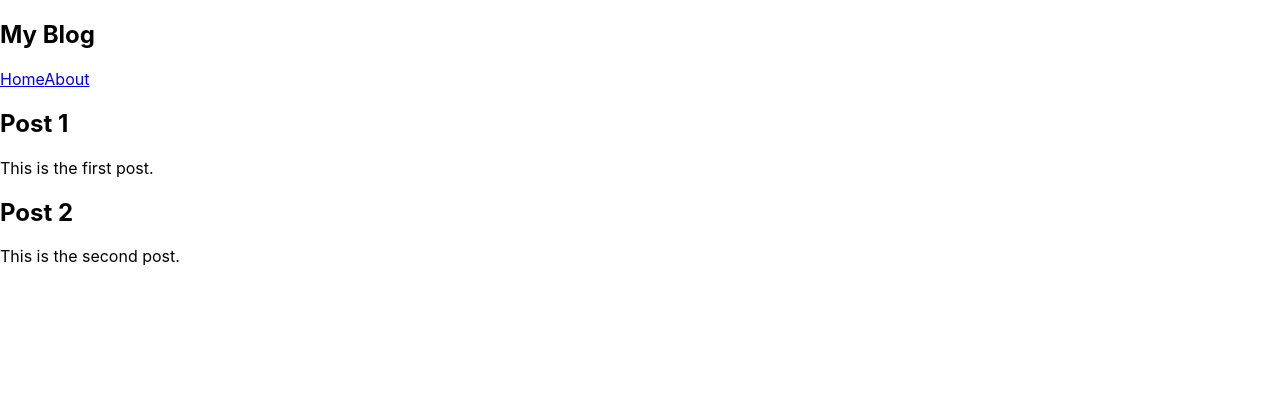
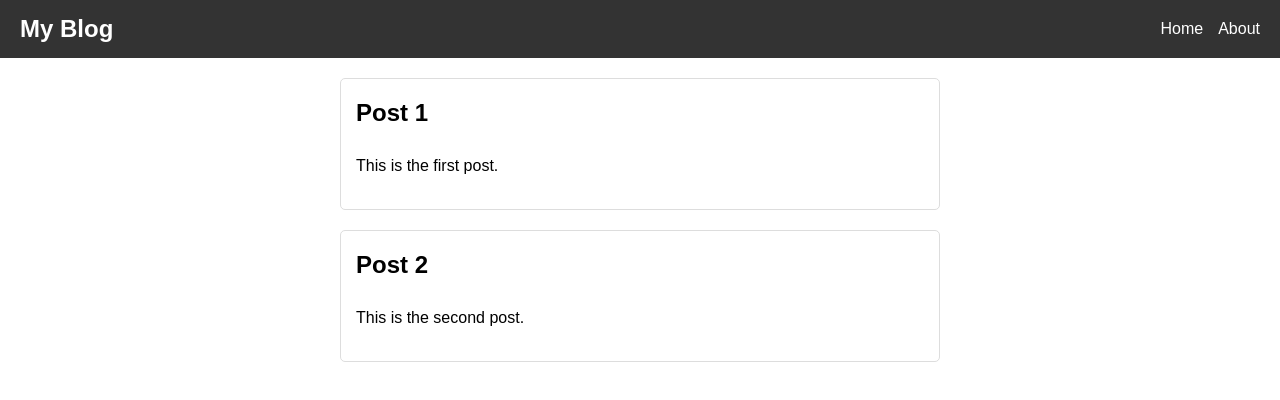
Before and after one commit to BrianKendalBucek/my-blog, a React (Create React App) app: page / in a window 1280 px wide. Shown: the top 400 px of the page. Built offline with nearby package versions, Linux system fonts and the light colour scheme.

Commit message:
added basic css

```diff
--- a/src/App.css
+++ b/src/App.css
@@ -1,3 +1,11 @@
+body {
+  font-family: Arial, sans-serif;
+  line-height: 1.6;
+  padding: 0;
+  margin: 0;
+}
+
+
 .App {
   text-align: center;
 }
--- a/src/App.tsx
+++ b/src/App.tsx
@@ -1,6 +1,7 @@
 import React from 'react';
-import Navbar from './components/Navbar';
-import BlogList from './components/BlogList';
+import './App.css';
+import Navbar from './components/Navbar/Navbar';
+import BlogList from './components/BlogList/BlogList';
 
 
 const App: React.FC = () => {
--- /dev/null
+++ b/src/components/BlogList/BlogList.css
@@ -0,0 +1,4 @@
+.blog-list {
+  max-width: 600px;
+  margin: 20px auto;
+}
--- a/src/components/BlogList.tsx
+++ b/src/components/BlogList/BlogList.tsx
@@ -1,5 +1,6 @@
 import React from 'react';
-import BlogPost from './BlogPost';
+import './BlogList.css';
+import BlogPost from '../BlogPost/BlogPost';
 
 interface BlogListProps {
     posts: Array<{
@@ -10,7 +11,7 @@ interface BlogListProps {
 
 const BlogList: React.FC<BlogListProps> = ({ posts }) => {
     return (
-        <div>
+        <div className="blog-list">
             {posts.map((post, index) => (
                 <BlogPost key={index} title={post.title} content={post.content} />
             ))}
--- /dev/null
+++ b/src/components/BlogPost/BlogPost.css
@@ -0,0 +1,10 @@
+.blog-post {
+  border: 1px solid #ddd;
+  padding: 15px;
+  margin-bottom: 20px;
+  border-radius: 5px;
+}
+
+.blog-post h2 {
+  margin-top: 0;
+}
--- a/src/components/BlogPost.tsx
+++ b/src/components/BlogPost/BlogPost.tsx
@@ -1,4 +1,5 @@
 import React from 'react';
+import './BlogPost.css';
 
 interface BlogPostProps {
     title: string;
@@ -7,7 +8,7 @@ interface BlogPostProps {
 
 const BlogPost: React.FC<BlogPostProps> = ({ title, content }) => {
     return (
-        <div>
+        <div className='blog-post'>
             <h2>{title}</h2>
             <p>{content}</p>
         </div>
--- /dev/null
+++ b/src/components/Navbar/Navbar.css
@@ -0,0 +1,22 @@
+nav {
+  background-color: #333;
+  color: white;
+  padding: 10px 20px;
+  display: flex;
+  justify-content: space-between;
+  align-items: center;
+}
+
+nav h1 {
+  margin: 0;
+}
+
+nav a {
+  color: white;
+  text-decoration: none;
+  margin-left: 15px;
+}
+
+nav a:hover {
+  text-decoration: underline;
+}
--- a/src/components/Navbar.tsx
+++ b/src/components/Navbar/Navbar.tsx
@@ -1,4 +1,5 @@
 import React from 'react';
+import './Navbar.css';
 
 const Navbar: React.FC = () => {
     return (
```
